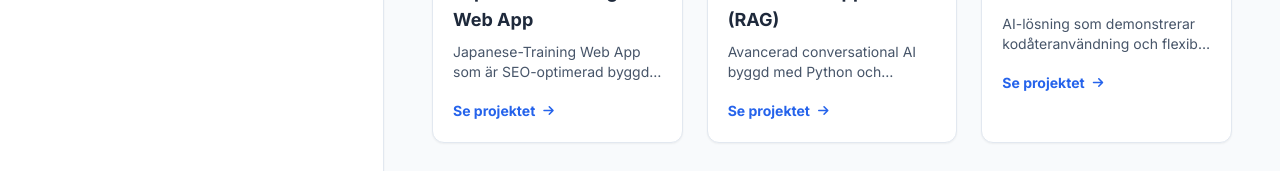
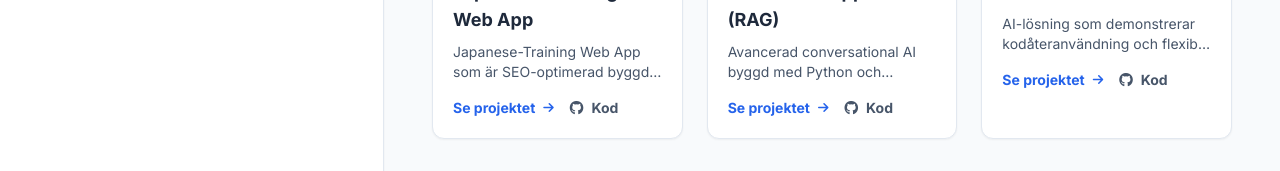
Before and after one commit to ronnedahl/portfolio-v2, a React (Vite) app: page / in a window 1280 px wide. Shown: the part 978-1149 px from the top of the page. Built offline with nearby package versions, Linux system fonts and the light colour scheme.

Commit message:
feat: add GitHub repository links to project cards
   - Add githubUrl field to Project interface
   - Add GitHub URLs to all projects in DEFAULT_PROFILE
   - Display GitHub link with icon next to Se projektet in project cards

```diff
--- a/src/App.tsx
+++ b/src/App.tsx
@@ -22,22 +22,25 @@ const DEFAULT_PROFILE: ProfileData = {
       title: "Japanese-Training Web App",
       description: "Japanese-Training Web App som är SEO-optimerad byggd med Astro för maximal crawlbarhet och prestanda. Dynamisk innehållshantering möjliggör snabba uppdateringar samtidigt som statisk genering säkerställer snabba laddningstider och hög sökranking.",
       tech: ["React Native", "Firebase", "Node.js", "Cloud Functions"],
-      liveUrl: "https://github.com/example/video-dating",
+      liveUrl: "https://simpleseniorfitness.com",
+      githubUrl: "https://github.com/ronnedahl/japanese-training-seo",
       imageUrl: japaneseTraining
     },
     {
       title: "AI CV Chat-applikation (RAG)",
       description: "Avancerad conversational AI byggd med Python och LangGraph. Implementerar samma arkitektur som moderna AI-modeller med multi-agent orchestration och retrieval-augmented generation för kontextuellt korrekta svar baserat på dokumentkontext.",
       tech: ["OpenAI", "Ollama", "Pinecone", "Express"],
-      liveUrl: "https://github.com/example/rag-chat",
-      imageUrl:chatBotThumb
+      liveUrl: "https://cv.peterbot.dev/chat",
+      githubUrl: "https://github.com/ronnedahl/my-dev-portfolio-chatbot",
+      imageUrl: chatBotThumb
     },
     {
       title: "AI Restaurant Chat",
       description: "AI-lösning som demonstrerar kodåteranvändning och flexibel arkitektur. Backend från CV-chatboten kombineras med en ny React-frontend för att skapa en branschspecifik lösning för restaurangbranschen.",
       tech: ["TypeScript", "LangChain", "AWS Lambda", "S3"],
-      liveUrl: "https://github.com/example/automation",
-      imageUrl:chatAirest
+      liveUrl: "https://ai-restaurant.peterbot.dev",
+      githubUrl: "https://github.com/ronnedahl/ai-restaurant",
+      imageUrl: chatAirest
     }
   ]
 };
@@ -207,6 +210,7 @@ const App: React.FC = () => {
                     <p className="text-slate-600 text-sm line-clamp-2 mb-4">
                       {project.description}
                     </p>
+                    <div className="flex items-center gap-4">
                       <a
                         href={project.liveUrl}
                         target="_blank"
@@ -215,6 +219,17 @@ const App: React.FC = () => {
                       >
                         Se projektet <i className="fa-solid fa-arrow-right text-xs"></i>
                       </a>
+                      {project.githubUrl && (
+                        <a
+                          href={project.githubUrl}
+                          target="_blank"
+                          rel="noopener noreferrer"
+                          className="inline-flex items-center gap-2 text-sm font-bold text-slate-600 hover:text-slate-900 transition-colors"
+                        >
+                          <i className="fa-brands fa-github"></i> Kod
+                        </a>
+                      )}
+                    </div>
                   </div>
                 </div>
               ))}
--- a/src/types.ts
+++ b/src/types.ts
@@ -14,6 +14,7 @@ export interface Project {
   description: string;
   tech: string[];
   liveUrl?: string;
+  githubUrl?: string;
   imageUrl?: string;
 }
 
```
Lines whose indentation alone changed are shown as unchanged.
